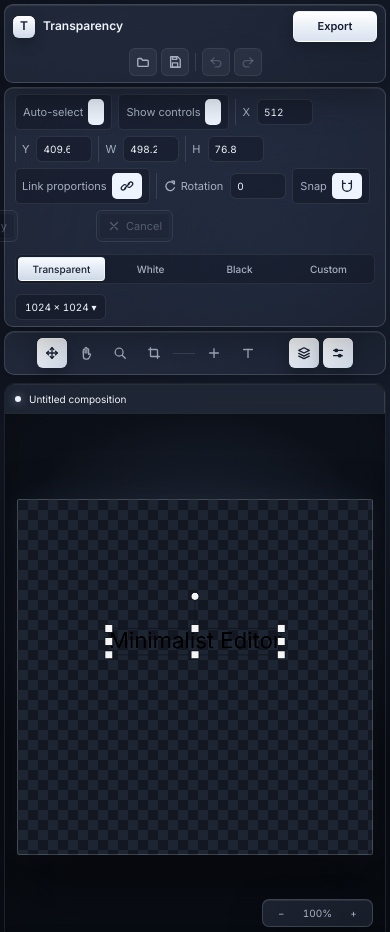
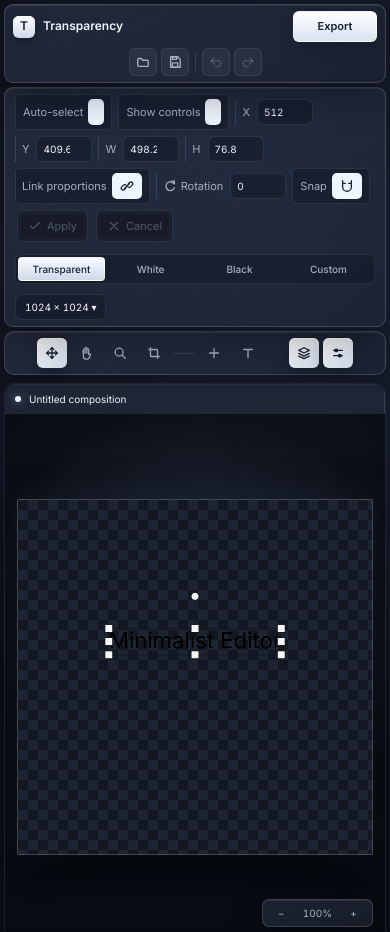
Before and after one commit to Noobiez16/TransparencyMinimalist, a website built with Vite: page index.html in a window 390 px wide. Shown: the top 932 px of the page. Built offline with nearby package versions, Linux system fonts and the light colour scheme.

Commit message:
fix: wrap the options row at all widths and drop the sticky session-action overlay

```diff
--- a/src/style.css
+++ b/src/style.css
@@ -263,7 +263,8 @@ input[type="color"] {
   flex: 1 1 auto;
   min-width: 0;
   gap: 6px;
-  overflow-x: auto;
+  flex-wrap: wrap;
+  overflow: visible;
 }
 
 .workspace-settings,
@@ -343,16 +344,9 @@ input[type="color"] {
 }
 
 .opt-essential {
-  position: sticky;
-  right: 0;
-  z-index: 2;
   padding: 2px;
   border-radius: 6px;
   background: var(--glass-strong);
-}
-
-.opt-essential[data-option-key="apply"] {
-  right: 70px;
 }
 
 .opt-value,
@@ -1375,16 +1369,6 @@ input[type="range"]:active::-webkit-slider-thumb {
     flex-wrap: wrap;
   }
 
-  .options-host {
-    overflow: visible;
-  }
-
-  .opt-essential {
-    position: relative;
-    right: auto;
-    background: transparent;
-  }
-
   .dashboard-wrapper {
     display: flex;
     flex-direction: column;
```
Also changed, not shown: tests/ui-layout.test.mjs (+6 -0 lines).
